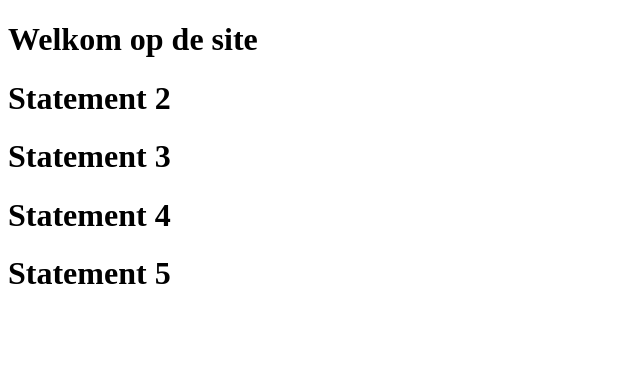
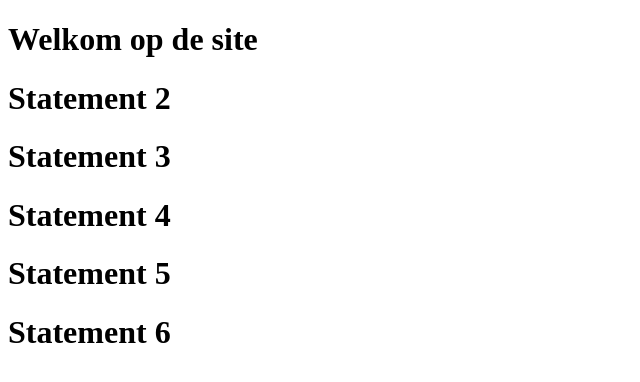
Before and after one commit to FelixvL/YCol2304solo, a plain HTML site: page begin.html in a window 1280 px wide. Shown: the whole page, without its empty margins (0-640 px from the left). Drawn offline with Linux system fonts and the light colour scheme.

Commit message:
ff zeggen

```diff
--- a/begin.html
+++ b/begin.html
@@ -22,5 +22,6 @@
 	<h1 onclick="testdit()">Statement 3</h1>
 	<h1 onclick="testdit()">Statement 4</h1>
 	<h1 onclick="testdit()">Statement 5</h1>
+	<h1 onclick="testdit()">Statement 6</h1>
 </body>
 </html>
```
